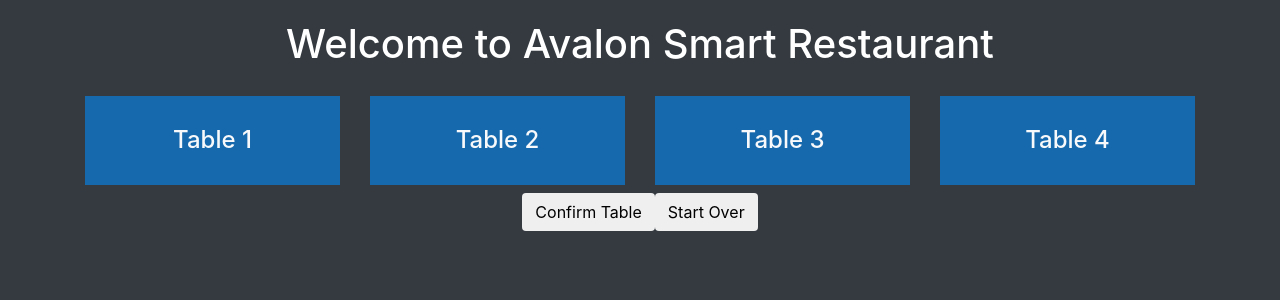
After one commit to flamily/irs, a Flask app: page /robot/table in a window 1280 px wide. The commit adds this page. Shown: the top 300 px of the page. Run offline with Flask 2, Linux system fonts and the light colour scheme; the visitor is signed in with stand-in values (Sample User, id 1); some libraries are stand-ins or nearby versions.

Commit message:
robot html routing (#99)
* added routes + button onclick directs. (still TBC)

* forgot to commit this file

* added more routes to robot.py
some css changes (which can be removed later on)
added more button navigations for robot UI

* trying to dynamically set the url with query (incomplete cause it doesn't work YET)

* query param for partysize

* added post methods (not fully hooked up yet)
added tests

* changes to init.py cause travis fail

* changes to init.py again

* syntax fix

* added newlines

* minor tweaks, comments removed etc.

* clean code

* not using function

* cleanup

* removed post endpoint

* forever cleaning

* yeet

* make the button work

* hmm

* cleanup more

* wew

* cleanup

* wew

```diff
--- a/web/__init__.py
+++ b/web/__init__.py
@@ -7,6 +7,7 @@ from web.db import register as register_db
 from web.db import db
 from web.login import LOGIN_BLUEPRINT
 from web.index import INDEX_BLUEPRINT
+from web.robot import ROBOT_BLUEPRINT
 from web.tables import TABLES_BLUEPRINT
 
 
@@ -15,6 +16,7 @@ APP.secret_key = os.environ.get("SECRET", os.urandom(16))
 register_db(APP)
 APP.register_blueprint(LOGIN_BLUEPRINT, url_prefix="/login")
 APP.register_blueprint(INDEX_BLUEPRINT)
+APP.register_blueprint(ROBOT_BLUEPRINT)
 APP.register_blueprint(TABLES_BLUEPRINT)
 
 
--- /dev/null
+++ b/web/robot.py
@@ -0,0 +1,42 @@
+from flask import Blueprint
+from web.decorators import (
+    login_required, templated
+)
+
+
+ROBOT_BLUEPRINT = Blueprint('robot', __name__, template_folder='templates')
+
+
+@ROBOT_BLUEPRINT.route('/robot')
+@templated(template='robot-welcome.html')
+@login_required()
+def index():
+    return dict(page_title='Robot - Welcome')
+
+
+@ROBOT_BLUEPRINT.route('/robot/party', methods=['GET'])
+@templated(template='robot-select-party-size.html')
+@login_required()
+def party():
+    return dict(page_title='Robot - Select Party Size')
+
+
+@ROBOT_BLUEPRINT.route('/robot/table', methods=['GET'])
+@templated(template='robot-table-availability.html')
+@login_required()
+def tableAvailability():
+    return dict(page_title='Robot - Select Table')
+
+
+@ROBOT_BLUEPRINT.route('/robot/full', methods=['GET'])
+@templated(template='robot-table-full.html')
+@login_required()
+def tableFull():
+    return dict(page_title='Robot - Tables Full')
+
+
+@ROBOT_BLUEPRINT.route('/robot/proceed', methods=['GET'])
+@templated(template='robot-table-confirmation.html')
+@login_required()
+def confirmation():
+    return dict(page_title='Robot - Tables Full')
--- a/web/static/css/sb-admin.css
+++ b/web/static/css/sb-admin.css
@@ -494,3 +494,7 @@ h4 {
   color: white;
   font-size: 24px;
 }
+
+.well {
+  background: rgb(22, 105, 173);
+}
--- a/web/static/js/sb-admin.js
+++ b/web/static/js/sb-admin.js
@@ -37,6 +37,12 @@
     event.preventDefault();
   });
 
+  // Build query string
+  $(document).find('#findAvailableTables').click(function() {
+    var size = document.getElementsByName('partySize')[0].value;
+    document.location = "/robot/table?people=" + size
+  });
+
   $('#table-layout').find('button').click(function(){
     $('#statusModal').modal('show');
     $('#modalTableNumber').text($(this).data('tableid'));
--- /dev/null
+++ b/web/templates/robot-table-availability.html
@@ -0,0 +1,52 @@
+{% with page_title = page_title %}
+  {% include 'header.html' %}
+{% endwith %}
+  <body class="bg-dark">
+    <div class="container">
+      <div class="row justify-content-center">
+        <h1>Welcome to Avalon Smart Restaurant</h1>
+      </div>
+    </div>
+    <div class="container">
+      <div class="row">
+        <div class="col-sm-12">
+          <div class="row">
+            <div class="col-md-3">
+              <div class="well">
+                <h4 class="text-light">Table 1</h4>
+              </div>
+            </div>
+            <div class="col-md-3">
+              <div class="well">
+                <h4 class="text-light">Table 2</h4>
+              </div>
+            </div>
+            <div class="col-md-3">
+              <div class="well">
+                <h4 class="text-light">Table 3</h4>
+              </div>
+            </div>
+            <div class="col-md-3">
+              <div class="well">
+                <h4 class="text-light">Table 4</h4>
+              </div>
+            </div>
+          </div>
+        </div>
+      </div>
+    </div>
+    <div class="container">
+      <div class="row justify-content-center">
+        <div class="btn-toolbar">
+          <form action="/robot/proceed" method="get">
+            <input type=submit value="Confirm Table" class="btn btn-default">
+          </form>
+          <form action="/robot" method="get">
+            <input type=submit value="Start Over" class="btn btn-default">
+          </form>
+        </div>
+      </div>
+    </div>
+  </body>
+  {% include 'footer.html' %}
+</html>
```
Also changed, not shown: test/web/test_robot.py (added, +57 -0 lines), web/templates/robot-select-party-size.html (renamed from web/templates/select-party-size.html, +28 -9 lines), web/templates/robot-table-confirmation.html (added, +22 -0 lines), web/templates/robot-table-full.html (added, +24 -0 lines), web/templates/robot-welcome.html (added, +20 -0 lines), web/templates/welcome.html (deleted, +0 -18 lines).
